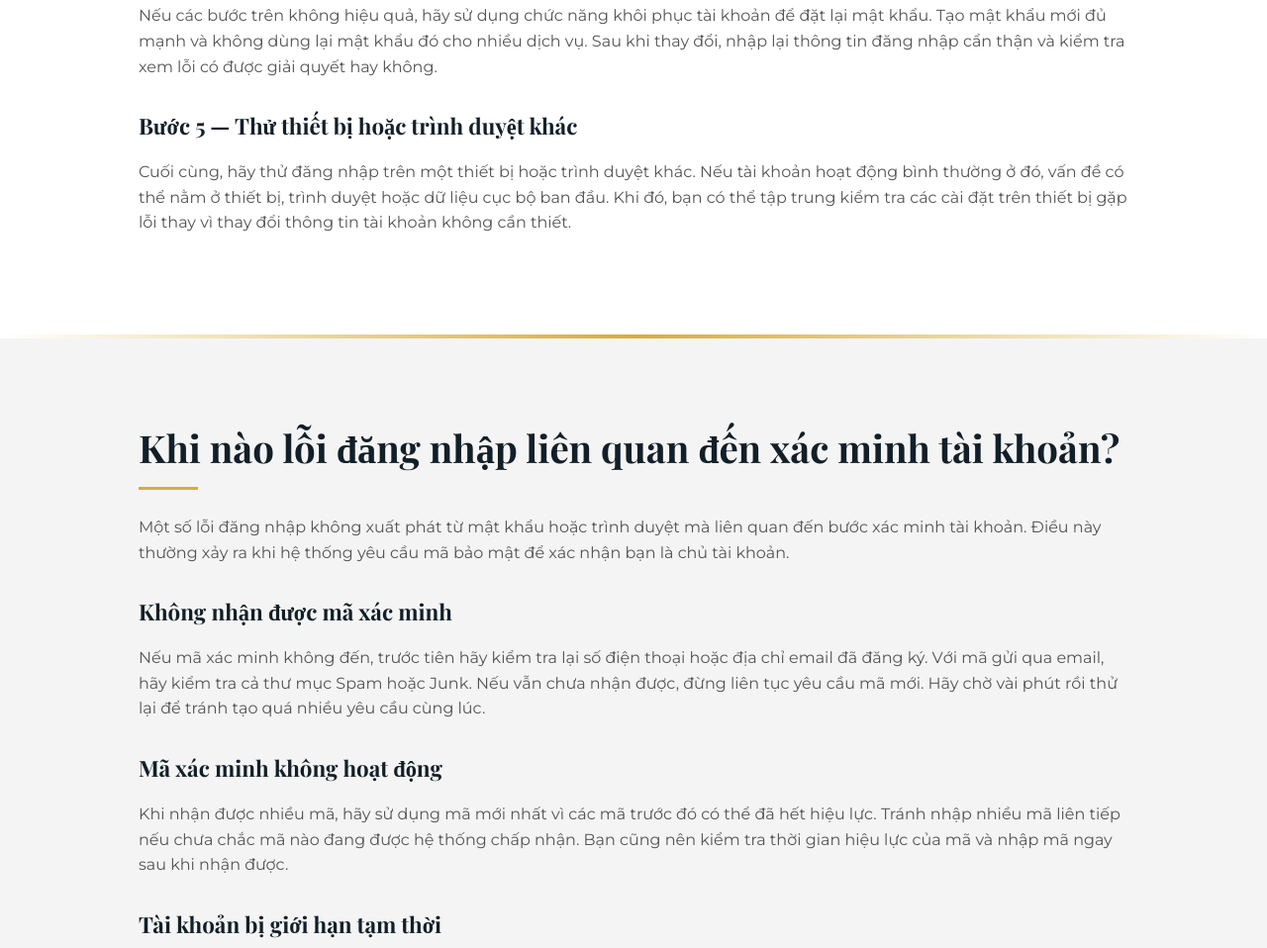
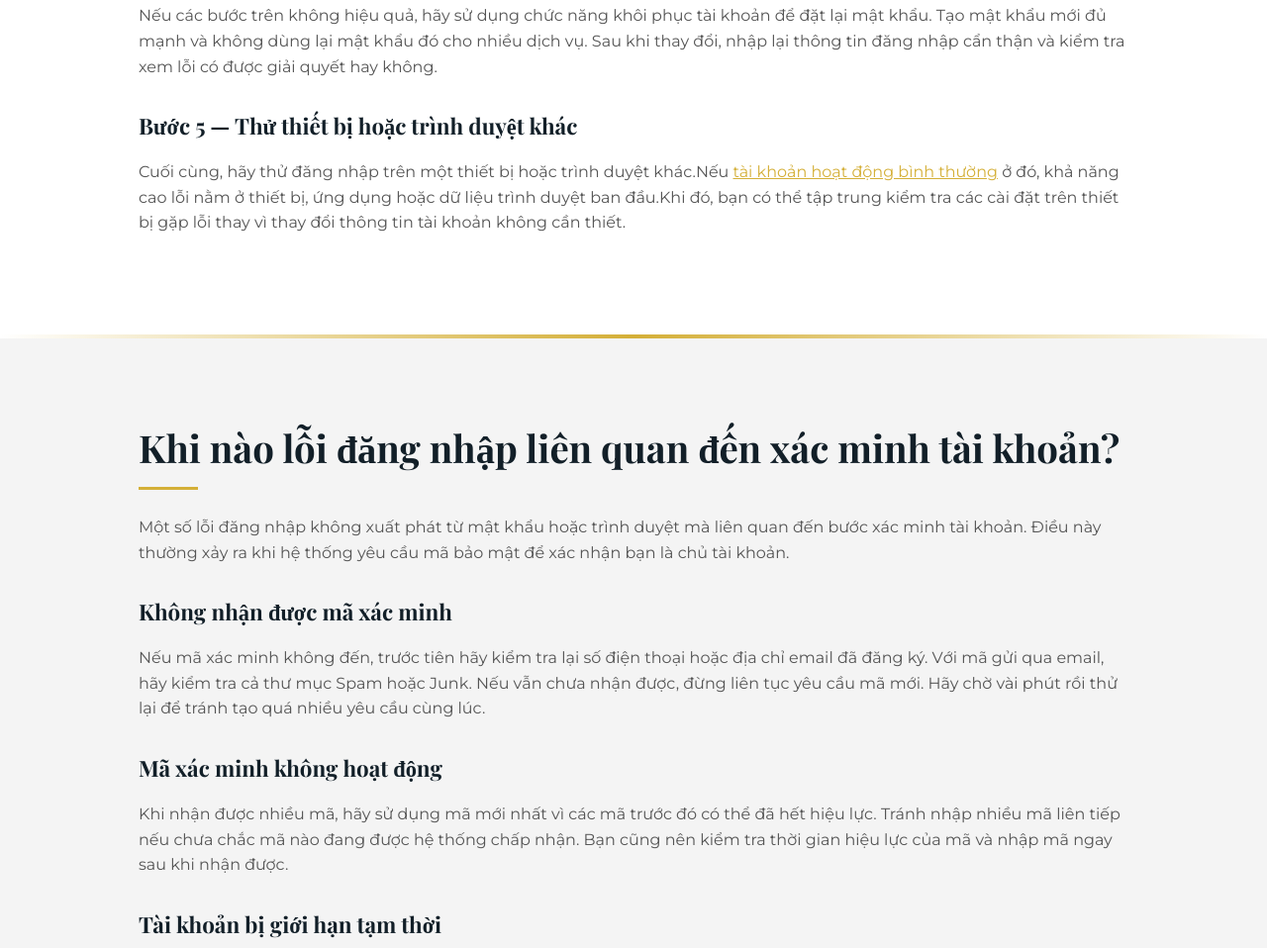
Before and after one commit to linksorahub/BJ888, a plain HTML site: page index.html in a window 1280 px wide. Shown: the part 3847-4805 px from the top of the page at 99% size. Drawn offline with nearby package versions, Linux system fonts and the light colour scheme.

Commit message:
Update index.html

```diff
--- a/index.html
+++ b/index.html
@@ -383,7 +383,7 @@
             <p>Nếu các bước trên không hiệu quả, hãy sử dụng chức năng khôi phục tài khoản để đặt lại mật khẩu. Tạo mật khẩu mới đủ mạnh và không dùng lại mật khẩu đó cho nhiều dịch vụ. Sau khi thay đổi, nhập lại thông tin đăng nhập cẩn thận và kiểm tra xem lỗi có được giải quyết hay không.</p>
 
             <h3>Bước 5 — Thử thiết bị hoặc trình duyệt khác</h3>
-            <p>Cuối cùng, hãy thử đăng nhập trên một thiết bị hoặc trình duyệt khác. Nếu tài khoản hoạt động bình thường ở đó, vấn đề có thể nằm ở thiết bị, trình duyệt hoặc dữ liệu cục bộ ban đầu. Khi đó, bạn có thể tập trung kiểm tra các cài đặt trên thiết bị gặp lỗi thay vì thay đổi thông tin tài khoản không cần thiết.</p>
+            <p>Cuối cùng, hãy thử đăng nhập trên một thiết bị hoặc trình duyệt khác.Nếu <a href="https://bj888.vercel.app/">tài khoản hoạt động bình thường</a> ở đó, khả năng cao lỗi nằm ở thiết bị, ứng dụng hoặc dữ liệu trình duyệt ban đầu.Khi đó, bạn có thể tập trung kiểm tra các cài đặt trên thiết bị gặp lỗi thay vì thay đổi thông tin tài khoản không cần thiết.</p>
         </div>
     </section>
 
```
